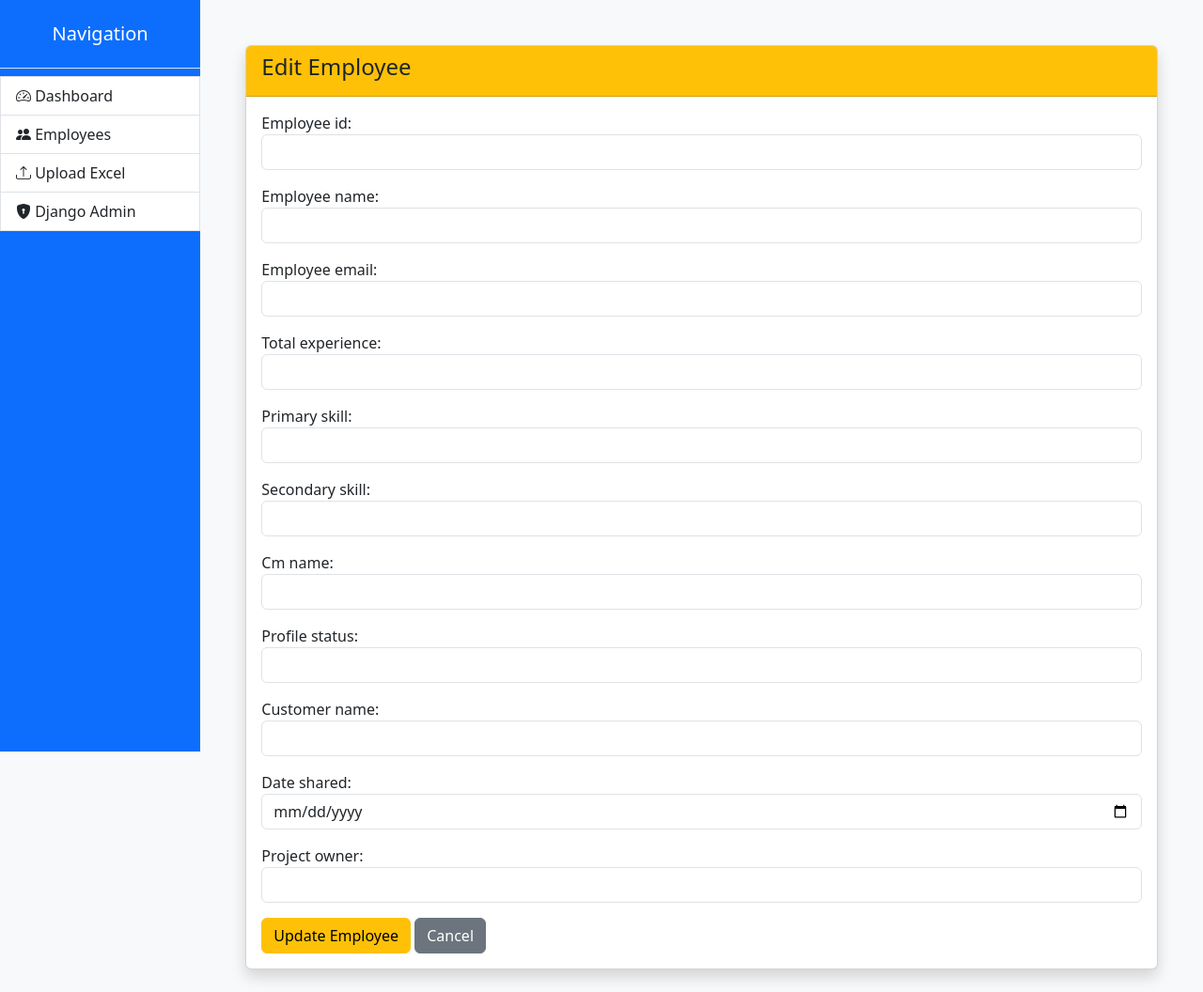
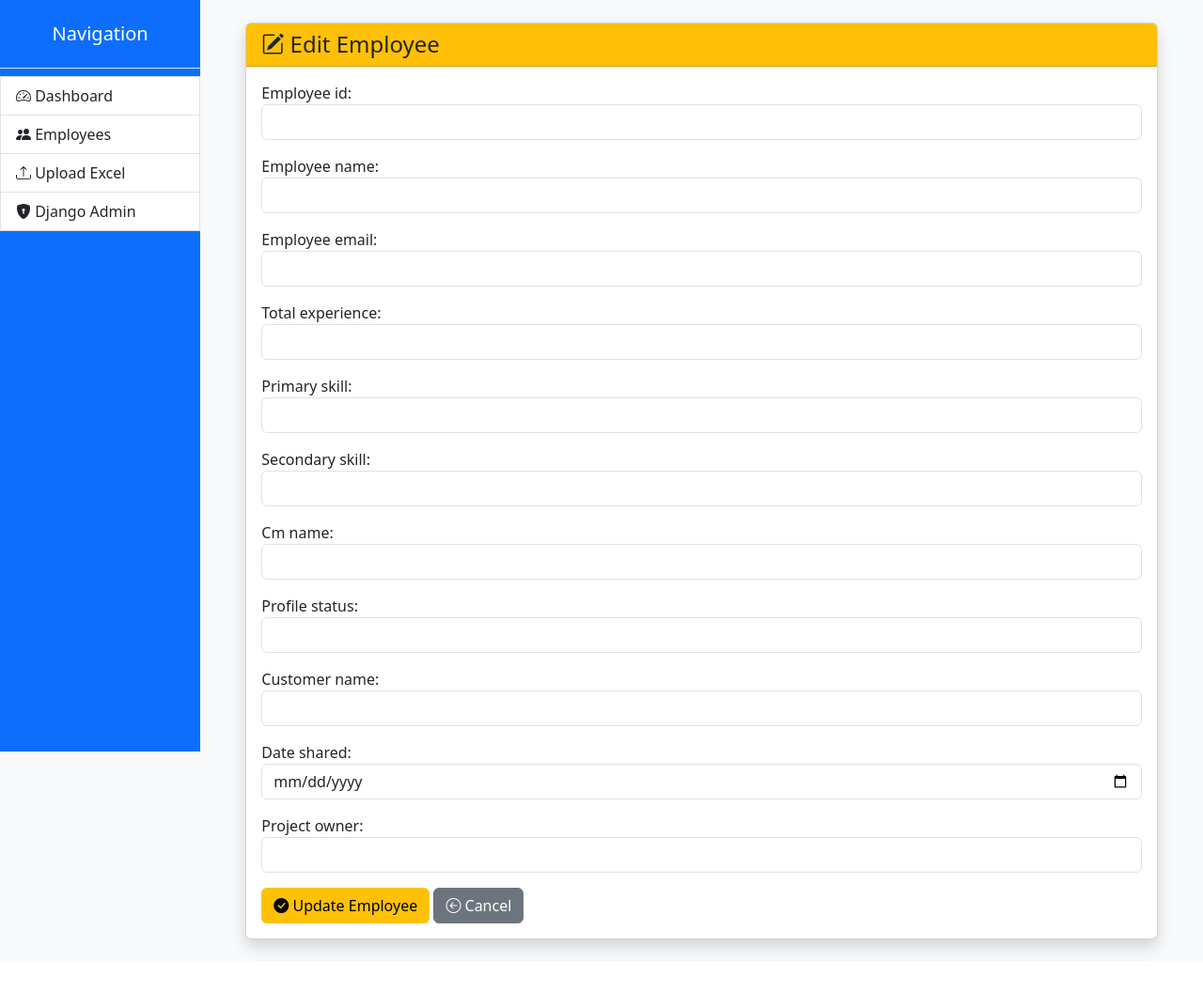
Before and after one commit to Niranjan0303/Employee_Bench_Management, a Django app: template templates/employees/edit_employee.html in a window 1280 px wide. Shown: the part 56-1112 px from the top of the page at 94% size. After the commit the page ends 1072 px from the top, so only its background shows below. Run offline with Django 5.2, Linux system fonts and the light colour scheme; the template is opened without the code that fills it: values that come from a table or form of the project are taken from there, others are empty.

Commit message:
updated edit_employee.html

```diff
--- a/templates/employees/edit_employee.html
+++ b/templates/employees/edit_employee.html
@@ -4,13 +4,19 @@
 
 {% block content %}
 
-<div class="container mt-4">
+<div class="container-fluid">
 
     <div class="card shadow">
 
         <div class="card-header bg-warning">
 
-            <h4>Edit Employee</h4>
+            <h4 class="mb-0">
+
+                <i class="bi bi-pencil-square"></i>
+
+                Edit Employee
+
+            </h4>
 
         </div>
 
@@ -22,13 +28,27 @@
 
                 {{ form.as_p }}
 
-                <button type="submit" class="btn btn-warning">
-                    Update Employee
-                </button>
+                <div class="mt-3">
 
-                <a href="/employees/" class="btn btn-secondary">
-                    Cancel
-                </a>
+                    <button type="submit"
+                            class="btn btn-warning">
+
+                        <i class="bi bi-check-circle-fill"></i>
+
+                        Update Employee
+
+                    </button>
+
+                    <a href="{% url 'employee_list' %}"
+                       class="btn btn-secondary">
+
+                        <i class="bi bi-arrow-left-circle"></i>
+
+                        Cancel
+
+                    </a>
+
+                </div>
 
             </form>
 
```
